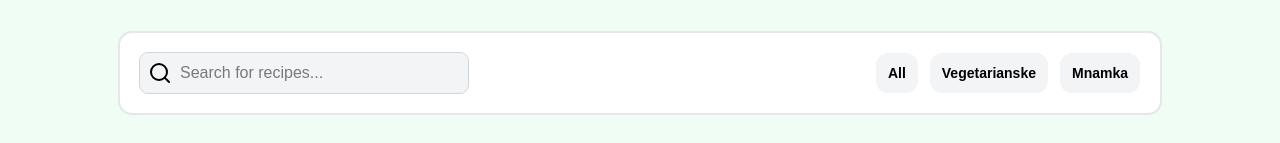
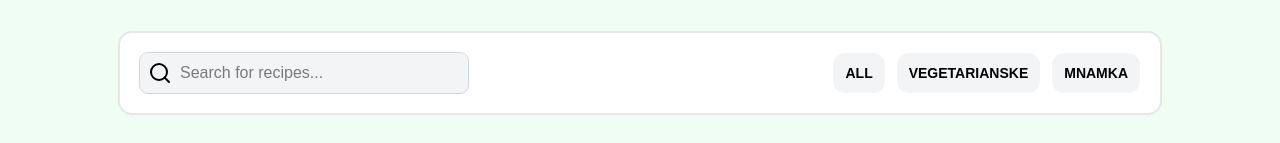
Before and after one commit to M-Ulmann/culinary-book, a Next.js app: page / in a window 1280 px wide. Shown: the part 331-474 px from the top of the page. Built offline with nearby package versions, Linux system fonts and the light colour scheme.

Commit message:
Pridane generovane tlacitka v sorteru

```diff
--- a/components/Sorter.tsx
+++ b/components/Sorter.tsx
@@ -13,6 +13,13 @@ export default function Sorter({isDark, recipes} : {
     instructions: string;
   }[]
 }){
+
+  const dupelessCategories = [...new Set(
+    recipes.map((item) => {
+      return item.category.toUpperCase();
+    })
+  )]
+
   return(
     <div className={clsx("flex flex-col gap-5 justify-between py-5 px-5 rounded-xl outline-2 lg:flex-row lg:gap-2",
       isDark ? "bg-gray-700 outline-gray-600" : "bg-white outline-gray-200"
@@ -35,20 +42,20 @@ export default function Sorter({isDark, recipes} : {
         isDark ? "text-white" : "text-black"
       )}>
 
-        <button className={clsx("font-bold px-3 py-1 rounded-xl text-sm transition capitalize",
+        <button className={clsx("font-bold px-3 py-1 rounded-xl text-sm transition uppercase",
           isDark ? "bg-slate-900 hover:bg-slate-800" : "bg-gray-100 hover:bg-gray-200"
         )}>
           All
         </button>
 
         {
-          recipes.map((item, index) => {
+          dupelessCategories.map((item, index) => {
             return(
               <button key={index} className={clsx("font-bold px-3 py-1 rounded-xl text-sm transition capitalize",
                 isDark ? "bg-slate-900 hover:bg-slate-800" : "bg-gray-100 hover:bg-gray-200"
               )}>
                 {
-                  item.category
+                  item
                 }
               </button>
             );
```
